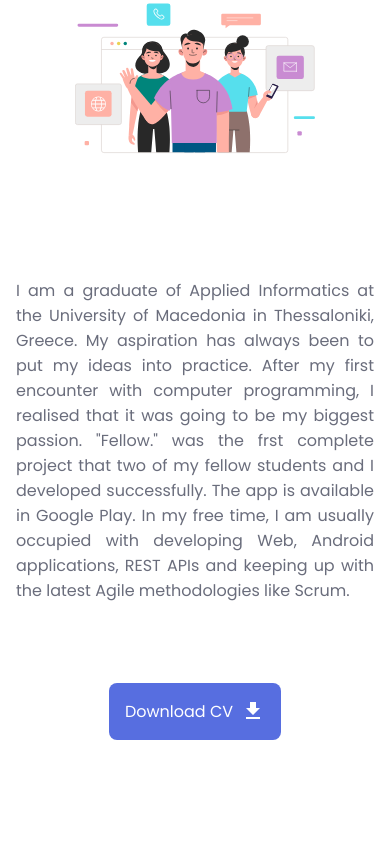
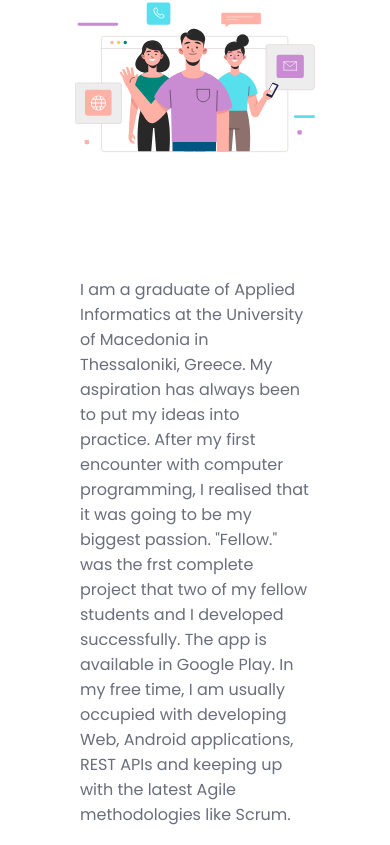
Before and after one commit to ChrissSav/chrisssav.github.io, a React (Create React App) app: page / in a window 390 px wide. Shown: the part 1145-1990 px from the top of the page. Built offline with nearby package versions, Linux system fonts and the light colour scheme.

Commit message:
[General] Fix some bugs

```diff
--- a/src/App.js
+++ b/src/App.js
@@ -48,7 +48,6 @@ function App() {
           }}
         />
       </div>
-
       <section id='section_info'>
         <Info />
       </section>
--- a/src/components/About/About.module.scss
+++ b/src/components/About/About.module.scss
@@ -88,5 +88,9 @@
     align-items: center;
     display: flex;
     flex-direction: column;
+    padding: 0 4rem;
+    p {
+      text-align: start;
+    }
   }
 }
--- a/src/components/Header/Header.js
+++ b/src/components/Header/Header.js
@@ -5,7 +5,6 @@ import WbSunnyIcon from '@mui/icons-material/WbSunny';
 
 const Header = ({ onToggle, dark }) => (
   <div className={styles.Header}>
-    <React.Fragment></React.Fragment>
     <a href='#'>
       <h1>Chris</h1>
     </a>
--- a/src/components/Header/Header.module.scss
+++ b/src/components/Header/Header.module.scss
@@ -5,7 +5,11 @@
   align-items: center;
   overflow-x: hidden;
   background-color: var(--container-color);
-  border-bottom: 0.1rem solid var(--first-color);
+
+  @supports ((-webkit-backdrop-filter: none) or (backdrop-filter: none)) {
+    background-color: transparent;
+    backdrop-filter: blur(0.5rem);
+  }
 
   h1 {
     color: var(--title-color);
--- a/src/components/Qualifications/Qualifications.module.scss
+++ b/src/components/Qualifications/Qualifications.module.scss
@@ -1,6 +1,7 @@
 .Qualifications {
   overflow-x: hidden;
   width: 100%;
+  padding-top: 5rem;
   height: 100%;
   display: flex;
   align-items: center;
```
Also changed, not shown: src/index.scss (+0 -27 lines).
